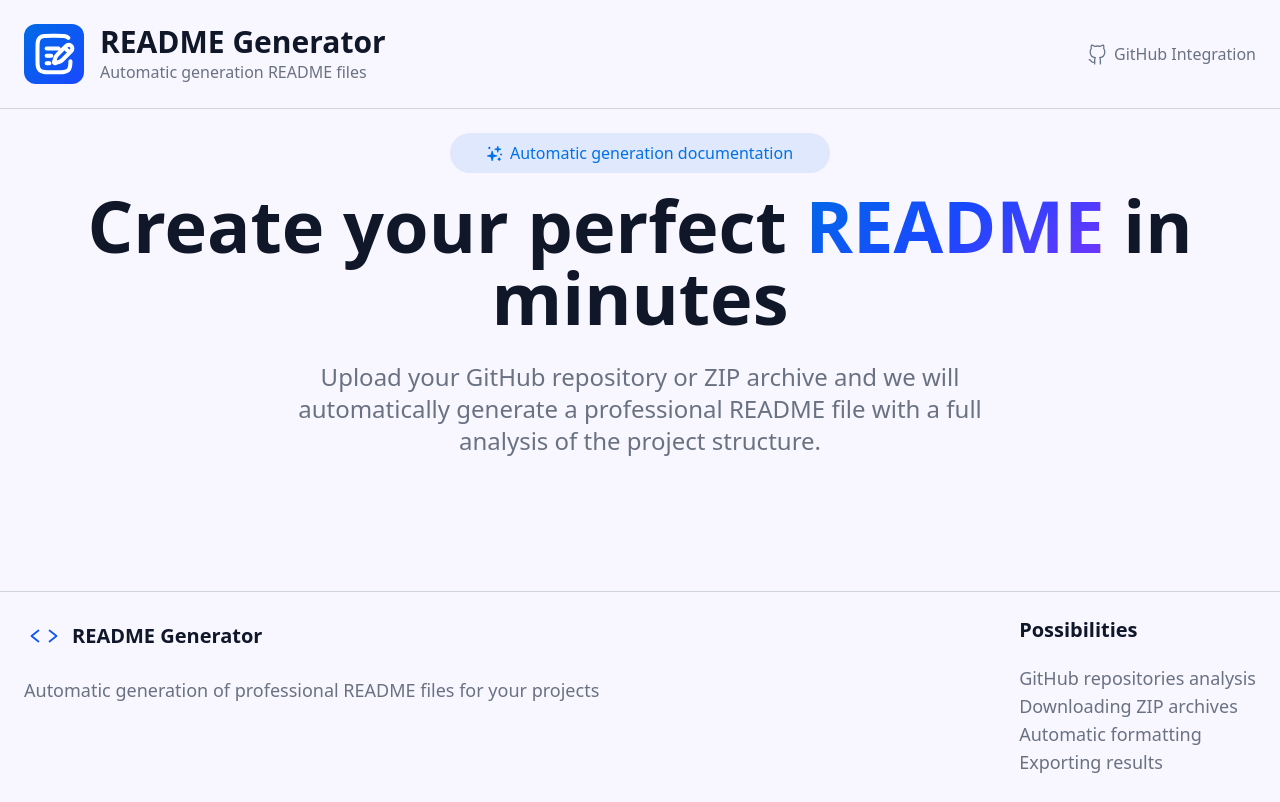
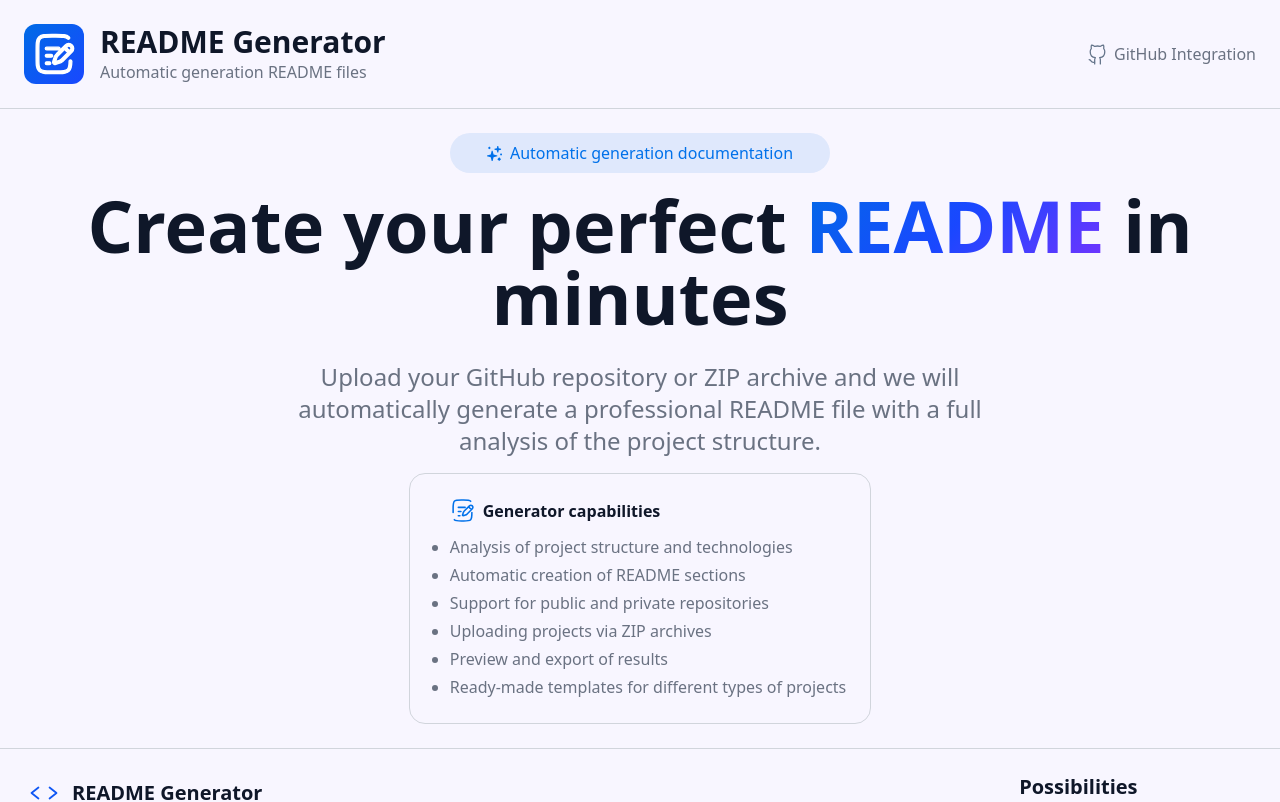
Before and after one commit to DmitriyPozniakov/Readme.md-Generator, a Nuxt app: page / in a window 1280 px wide. Shown: the top 802 px of the page. Built offline with nearby package versions, Linux system fonts and the light colour scheme.

Commit message:
added new maintext component, added possibilitycontainer component

```diff
--- a/app/components/AppMain.vue
+++ b/app/components/AppMain.vue
@@ -1,23 +1,5 @@
 <template>
   <main class="padding">
-    <div class="flex flex-col gap-4 justify-center items-center">
-      <BaseFloating />
-      <h1
-        class="text-custom-black text-3xl sm:text-4xl md:text-5xl lg:text-6xl xl:text-7xl 2xl:text-8xl max-w-6xl text-center font-bold mb-3"
-      >
-        Create your perfect
-        <span class="bg-gradient-hero bg-clip-text text-transparent"
-          >README</span
-        >
-        in minutes
-      </h1>
-      <p
-        class="text-gray-500 text-center text-base sm:text-lg md:text-xl lg:text-2xl max-w-3xl"
-      >
-        Upload your GitHub repository or ZIP archive and we will automatically
-        generate a professional README file with a full analysis of the project
-        structure.
-      </p>
-    </div>
+    <MainText />
   </main>
 </template>
--- /dev/null
+++ b/app/components/MainText.vue
@@ -0,0 +1,20 @@
+<template>
+  <div class="flex flex-col gap-4 justify-center items-center">
+    <BaseFloating />
+    <h1
+      class="text-custom-black text-3xl sm:text-4xl md:text-5xl lg:text-6xl xl:text-7xl 2xl:text-8xl max-w-6xl text-center font-bold mb-3"
+    >
+      Create your perfect
+      <span class="bg-gradient-hero bg-clip-text text-transparent">README</span>
+      in minutes
+    </h1>
+    <p
+      class="text-gray-500 text-center text-base sm:text-lg md:text-xl lg:text-2xl max-w-3xl"
+    >
+      Upload your GitHub repository or ZIP archive and we will automatically
+      generate a professional README file with a full analysis of the project
+      structure.
+    </p>
+    <PossibilityContainer />
+  </div>
+</template>
--- /dev/null
+++ b/app/components/PossibilityContainer.vue
@@ -0,0 +1,20 @@
+<template>
+  <div class="bg-transparent border border-gray-300 rounded-2xl p-6">
+    <ul class="flex flex-col gap-1 list-disc list-outside pl-4">
+      <li class="text-custom-black font-semibold list-none flex items-center gap-2 mb-2">
+        <img class="h-[25px]" src="/images/icons/doc-blue.svg" alt="">
+        Generator capabilities
+      </li>
+      <li class="text-gray-500">
+        Analysis of project structure and technologies
+      </li>
+      <li class="text-gray-500">Automatic creation of README sections</li>
+      <li class="text-gray-500">Support for public and private repositories</li>
+      <li class="text-gray-500">Uploading projects via ZIP archives</li>
+      <li class="text-gray-500">Preview and export of results</li>
+      <li class="text-gray-500">
+        Ready-made templates for different types of projects
+      </li>
+    </ul>
+  </div>
+</template>
```
Also changed, not shown: public/images/icons/doc-blue.svg (added).
